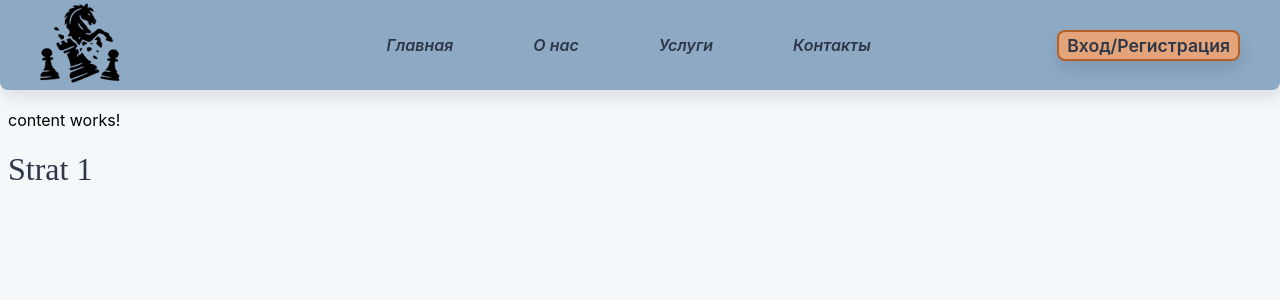
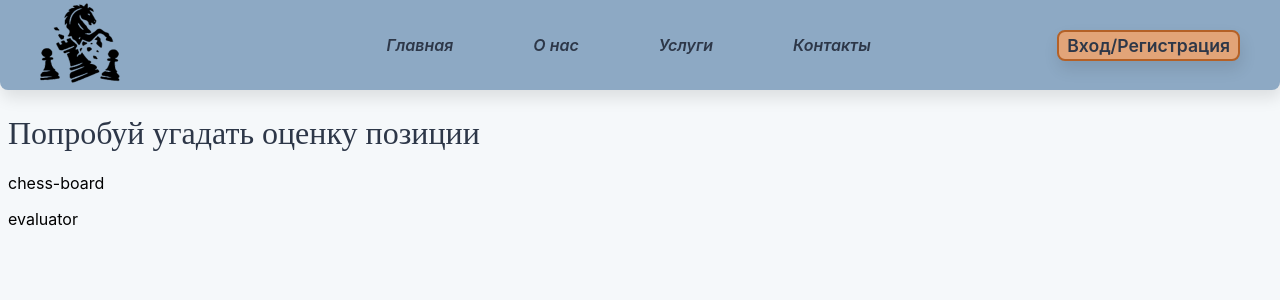
Before and after one commit to IlyasMingalimov/SchoolChessClub, an Angular app in the folder SchoolChessClub.Angular/: page / in a window 1280 px wide. Shown: the top 300 px of the page. Built offline with nearby package versions, Linux system fonts and the light colour scheme.

Commit message:
Начал добавлять тренировку по угадыванию позиции

```diff
--- a/SchoolChessClub.Angular/src/app/content/content.component.html
+++ b/SchoolChessClub.Angular/src/app/content/content.component.html
@@ -1,2 +1 @@
-<p>content works!</p>
 <evaluation-of-position></evaluation-of-position>
--- a/SchoolChessClub.Angular/src/app/drills/evaluation-of-position.component.html
+++ b/SchoolChessClub.Angular/src/app/drills/evaluation-of-position.component.html
@@ -1 +1,4 @@
-<h1>Strat 1</h1>
+<h1>Попробуй угадать оценку позиции</h1>
+
+<chess-board></chess-board>
+<evaluator></evaluator>
```
Also changed, not shown: SchoolChessClub.Angular/src/app/drills/evaluation-of-position.component.ts (+7 -3 lines).
